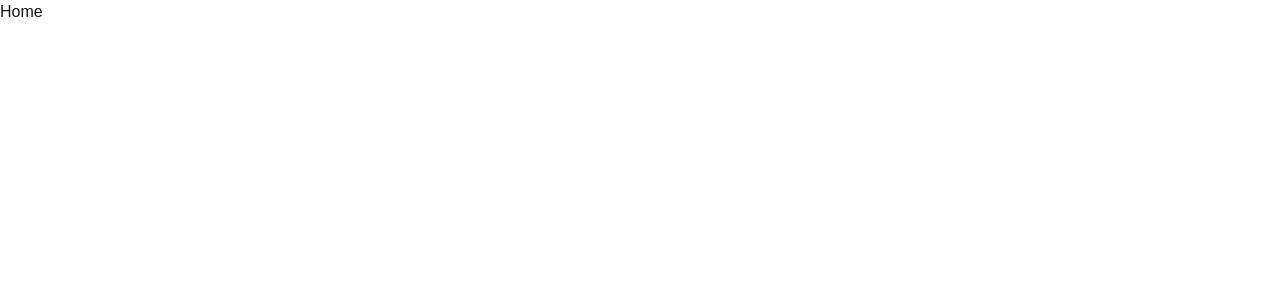
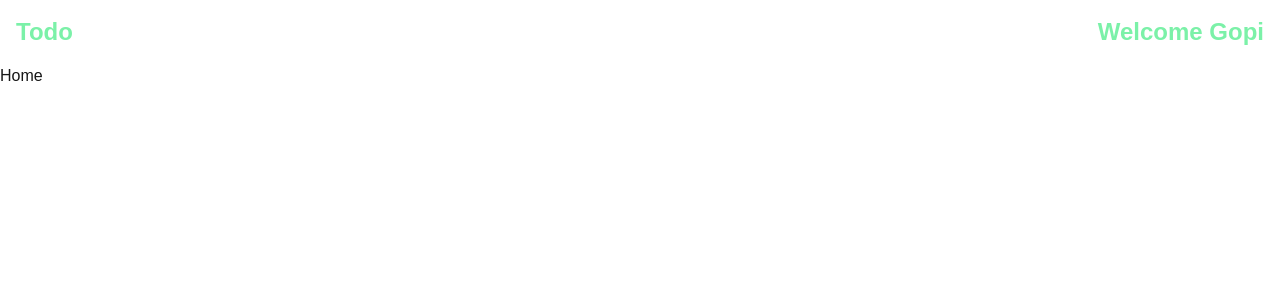
Before and after one commit to Gopichandu923/Todo-List, a Next.js app: page / in a window 1280 px wide. Shown: the top 300 px of the page. Built offline with nearby package versions, Linux system fonts and the light colour scheme.

Commit message:
Updated the layout for todo

```diff
--- a/app/layout.tsx
+++ b/app/layout.tsx
@@ -1,6 +1,7 @@
 import type { Metadata } from "next";
 import { Geist, Geist_Mono } from "next/font/google";
 import "./globals.css";
+import Link from "next/link";
 
 const geistSans = Geist({
   variable: "--font-geist-sans",
@@ -27,6 +28,10 @@ export default function RootLayout({
       <body
         className={`${geistSans.variable} ${geistMono.variable} antialiased`}
       >
+        <header className="flex flex-row justify-between p-4 text-green-300 text-2xl font-bold">
+          <Link href={"/"}>Todo</Link>
+          <h1>Welcome Gopi</h1>
+        </header>
         {children}
       </body>
     </html>
```
